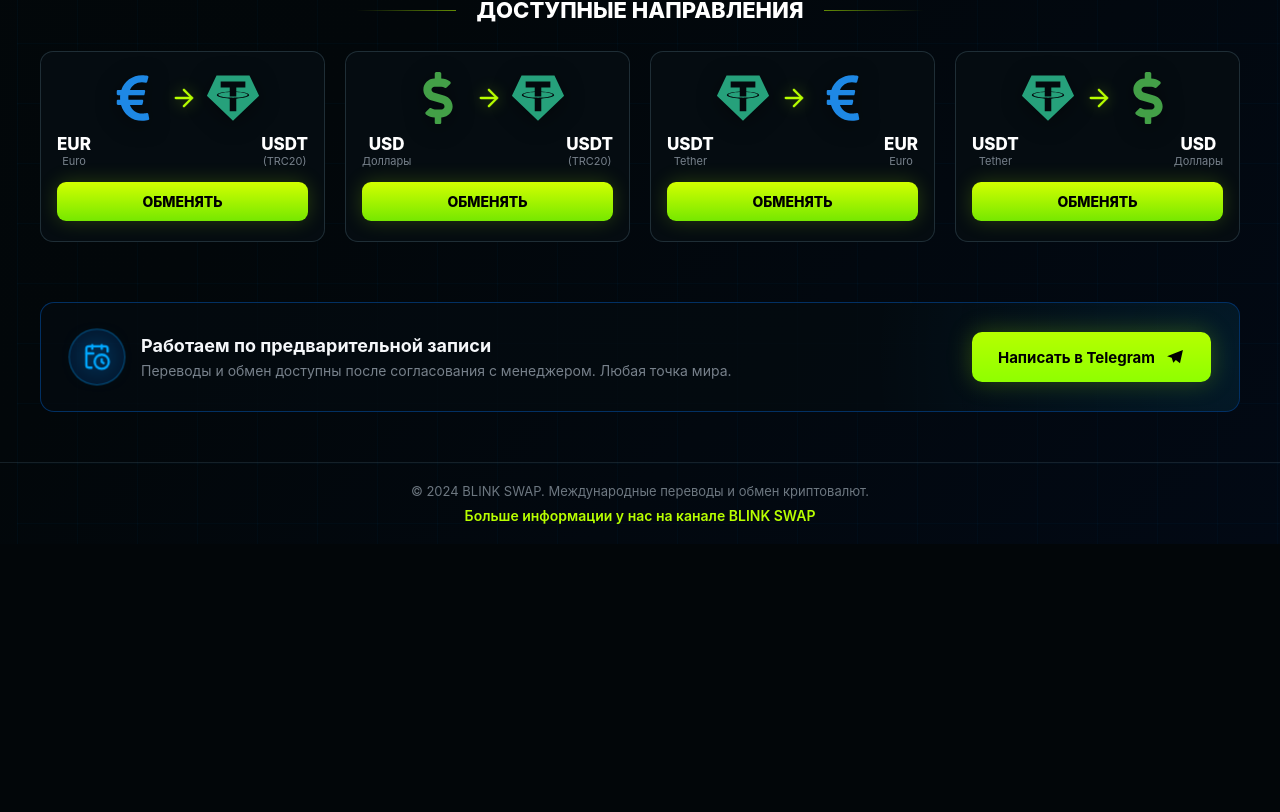
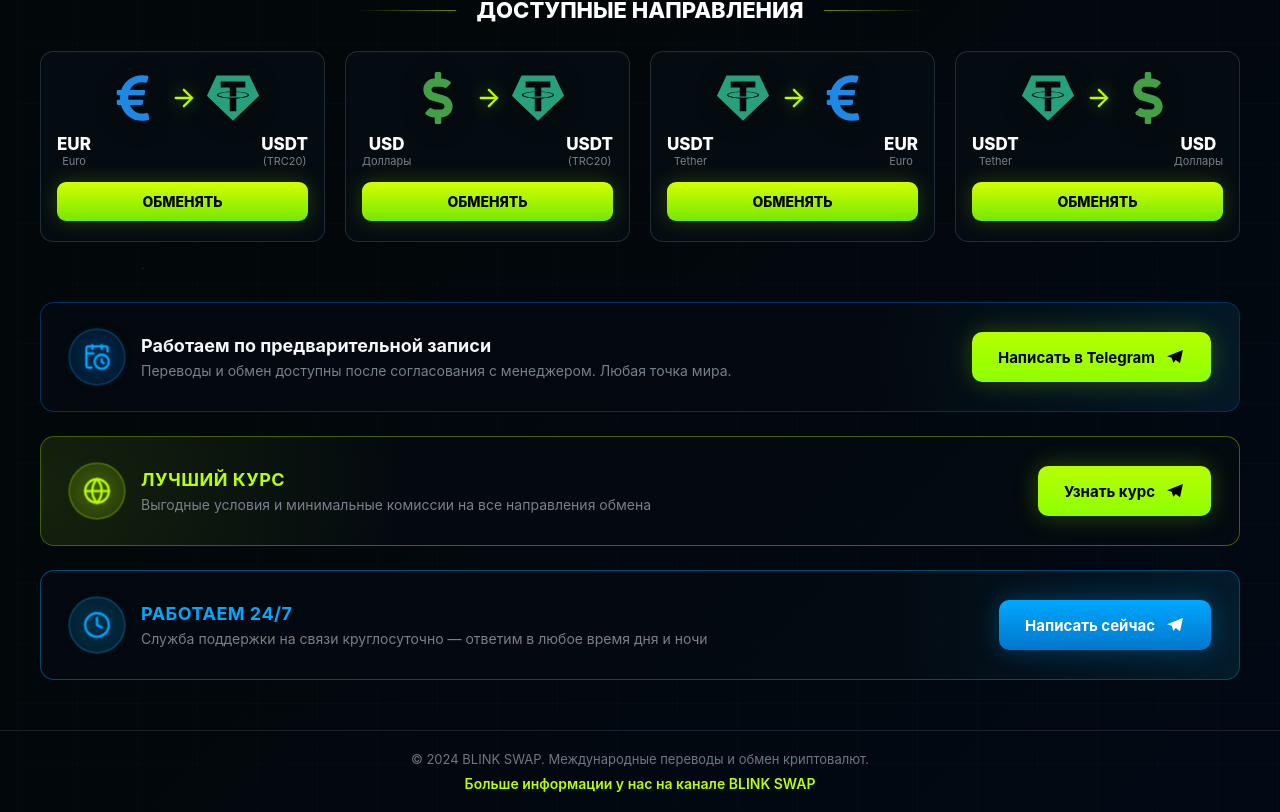
Before and after one commit to enetirevi91-crypto/blink-swap, a React (Create React App) app: page / in a window 1280 px wide. Shown: the part 934-1746 px from the top of the page. Before the commit the page ends 1478 px from the top, so only its background shows below. Built offline with nearby package versions, Linux system fonts and the light colour scheme.

Commit message:
новый линк и польшаt

```diff
--- a/src/App.css
+++ b/src/App.css
@@ -670,7 +670,7 @@ body {
   border: 1px solid rgba(0,120,255,0.35);
   border-radius: 14px;
   padding: 22px 28px;
-  margin: 0 40px 50px;
+  margin: 0 40px 24px;
   background: rgba(5,11,16,0.75);
   min-height: 110px;
   position: relative;
@@ -767,6 +767,216 @@ body {
   height: 20px;
 }
 
+/* ===== BEST RATE BANNER ===== */
+.best-rate-banner {
+  display: flex;
+  align-items: center;
+  justify-content: space-between;
+  gap: 24px;
+  border: 1px solid rgba(184,255,0,0.35);
+  border-radius: 14px;
+  padding: 22px 28px;
+  margin: 0 40px 24px;
+  background: rgba(5,11,16,0.75);
+  min-height: 110px;
+  position: relative;
+  z-index: 5;
+  overflow: hidden;
+}
+
+.best-rate-banner::before {
+  content: '';
+  position: absolute;
+  top: -50%;
+  left: -50%;
+  width: 100%;
+  height: 200%;
+  background: radial-gradient(circle, rgba(184,255,0,0.1), transparent 60%);
+  pointer-events: none;
+}
+
+.best-rate-left {
+  display: flex;
+  align-items: center;
+  gap: 16px;
+  position: relative;
+  z-index: 2;
+}
+
+.best-rate-icon-wrap {
+  width: 56px;
+  height: 56px;
+  border-radius: 50%;
+  background: rgba(184,255,0,0.15);
+  border: 1px solid rgba(184,255,0,0.4);
+  display: flex;
+  align-items: center;
+  justify-content: center;
+  flex-shrink: 0;
+  animation: pulse 2s ease-in-out infinite;
+}
+
+.best-rate-icon {
+  width: 28px;
+  height: 28px;
+  color: #B8FF00;
+  filter: drop-shadow(0 0 10px rgba(184,255,0,0.5));
+}
+
+.best-rate-title {
+  font-size: 18px;
+  font-weight: 700;
+  color: #B8FF00;
+  margin-bottom: 6px;
+  letter-spacing: 0.5px;
+}
+
+.best-rate-desc {
+  font-size: 14px;
+  color: #77818B;
+}
+
+.best-rate-tg {
+  display: inline-flex;
+  align-items: center;
+  gap: 10px;
+  background: linear-gradient(180deg, #B6FF00, #8FFF00);
+  border: none;
+  border-radius: 10px;
+  padding: 15px 26px;
+  color: #000;
+  font-weight: 700;
+  font-size: 15px;
+  text-decoration: none;
+  transition: all 0.25s ease;
+  flex-shrink: 0;
+  box-shadow: 0 0 25px rgba(170,255,0,0.25);
+  position: relative;
+  overflow: hidden;
+  z-index: 2;
+}
+
+.best-rate-tg::after {
+  content: '';
+  position: absolute;
+  top: -50%;
+  left: -50%;
+  width: 200%;
+  height: 200%;
+  background: linear-gradient(90deg, transparent, rgba(255,255,255,0.3), transparent);
+  animation: shimmer 3s ease-in-out infinite;
+}
+
+.best-rate-tg:hover {
+  transform: translateY(-2px);
+  box-shadow: 0 0 40px rgba(170,255,0,0.55);
+}
+
+/* ===== WORK 24/7 BANNER ===== */
+.work-247-banner {
+  display: flex;
+  align-items: center;
+  justify-content: space-between;
+  gap: 24px;
+  border: 1px solid rgba(0,168,255,0.4);
+  border-radius: 14px;
+  padding: 22px 28px;
+  margin: 0 40px 50px;
+  background: rgba(5,11,16,0.75);
+  min-height: 110px;
+  position: relative;
+  z-index: 5;
+  overflow: hidden;
+}
+
+.work-247-banner::before {
+  content: '';
+  position: absolute;
+  top: -50%;
+  right: -50%;
+  width: 100%;
+  height: 200%;
+  background: radial-gradient(circle, rgba(0,168,255,0.12), transparent 60%);
+  pointer-events: none;
+}
+
+.work-247-left {
+  display: flex;
+  align-items: center;
+  gap: 16px;
+  position: relative;
+  z-index: 2;
+}
+
+.work-247-icon-wrap {
+  width: 56px;
+  height: 56px;
+  border-radius: 50%;
+  background: rgba(0,168,255,0.15);
+  border: 1px solid rgba(0,168,255,0.45);
+  display: flex;
+  align-items: center;
+  justify-content: center;
+  flex-shrink: 0;
+  animation: pulse 2s ease-in-out infinite;
+}
+
+.work-247-icon {
+  width: 28px;
+  height: 28px;
+  color: #00A8FF;
+  filter: drop-shadow(0 0 10px rgba(0,168,255,0.6));
+}
+
+.work-247-title {
+  font-size: 18px;
+  font-weight: 700;
+  color: #00A8FF;
+  margin-bottom: 6px;
+  letter-spacing: 0.5px;
+}
+
+.work-247-desc {
+  font-size: 14px;
+  color: #77818B;
+}
+
+.work-247-tg {
+  display: inline-flex;
+  align-items: center;
+  gap: 10px;
+  background: linear-gradient(180deg, #00A8FF, #0077CC);
+  border: none;
+  border-radius: 10px;
+  padding: 15px 26px;
+  color: #fff;
+  font-weight: 700;
+  font-size: 15px;
+  text-decoration: none;
+  transition: all 0.25s ease;
+  flex-shrink: 0;
+  box-shadow: 0 0 25px rgba(0,168,255,0.3);
+  position: relative;
+  overflow: hidden;
+  z-index: 2;
+}
+
+.work-247-tg::after {
+  content: '';
+  position: absolute;
+  top: -50%;
+  left: -50%;
+  width: 200%;
+  height: 200%;
+  background: linear-gradient(90deg, transparent, rgba(255,255,255,0.3), transparent);
+  animation: shimmer 3s ease-in-out infinite;
+}
+
+.work-247-tg:hover {
+  transform: translateY(-2px);
+  box-shadow: 0 0 40px rgba(0,168,255,0.6);
+}
+
 /* FOOTER */
 .footer {
   border-top: 1px solid rgba(80,110,125,0.25);
@@ -799,7 +1009,7 @@ body {
 
 /* RESPONSIVE */
 @media (max-width: 1200px) {
-  .header, .hero, .benefits, .directions-section, .appointment-banner, .footer, .header-divider {
+  .header, .hero, .benefits, .directions-section, .appointment-banner, .best-rate-banner, .work-247-banner, .footer, .header-divider {
     margin-left: 24px;
     margin-right: 24px;
   }
@@ -868,12 +1078,16 @@ body {
   .directions-grid {
     grid-template-columns: 1fr;
   }
-  .appointment-banner {
+  .appointment-banner,
+  .best-rate-banner,
+  .work-247-banner {
     flex-direction: column;
     text-align: center;
     padding: 20px;
   }
-  .appointment-left {
+  .appointment-left,
+  .best-rate-left,
+  .work-247-left {
     flex-direction: column;
   }
 }
--- a/src/App.js
+++ b/src/App.js
@@ -1,11 +1,11 @@
 import React from 'react';
 import './App.css';
-import { ShieldCheck, Clock, MapPin, Lock, ArrowRight, CalendarClock, Globe } from 'lucide-react';
+import { ShieldCheck, Clock, Lock, ArrowRight, CalendarClock, Globe } from 'lucide-react';
 import { SiTether } from 'react-icons/si';
 import { FaDollarSign, FaEuroSign } from 'react-icons/fa';
 
-const TELEGRAM_URL = "https://t.me/+bFOePov-IbQ4ZDk8";
-const TELEGRAM_CHANNEL = "https://t.me/+bFOePov-IbQ4ZDk8";
+const TELEGRAM_URL = "https://t.me/BlinkSwapCrypto";
+const TELEGRAM_CHANNEL = "https://t.me/BlinkSwapCrypto";
 
 function TelegramIcon({ className }) {
   return (
@@ -197,6 +197,36 @@ function App() {
             Написать в Telegram <TelegramIcon className="btn-tg" />
           </a>
         </section>
+
+        <section className="best-rate-banner">
+          <div className="best-rate-left">
+            <div className="best-rate-icon-wrap">
+              <Globe className="best-rate-icon" />
+            </div>
+            <div>
+              <h3 className="best-rate-title">ЛУЧШИЙ КУРС</h3>
+              <p className="best-rate-desc">Выгодные условия и минимальные комиссии на все направления обмена</p>
+            </div>
+          </div>
+          <a href={TELEGRAM_CHANNEL} target="_blank" rel="noopener noreferrer" className="best-rate-tg">
+            Узнать курс <TelegramIcon className="btn-tg" />
+          </a>
+        </section>
+
+        <section className="work-247-banner">
+          <div className="work-247-left">
+            <div className="work-247-icon-wrap">
+              <Clock className="work-247-icon" />
+            </div>
+            <div>
+              <h3 className="work-247-title">РАБОТАЕМ 24/7</h3>
+              <p className="work-247-desc">Служба поддержки на связи круглосуточно — ответим в любое время дня и ночи</p>
+            </div>
+          </div>
+          <a href={TELEGRAM_CHANNEL} target="_blank" rel="noopener noreferrer" className="work-247-tg">
+            Написать сейчас <TelegramIcon className="btn-tg" />
+          </a>
+        </section>
       </main>
 
       <footer className="footer">
```
